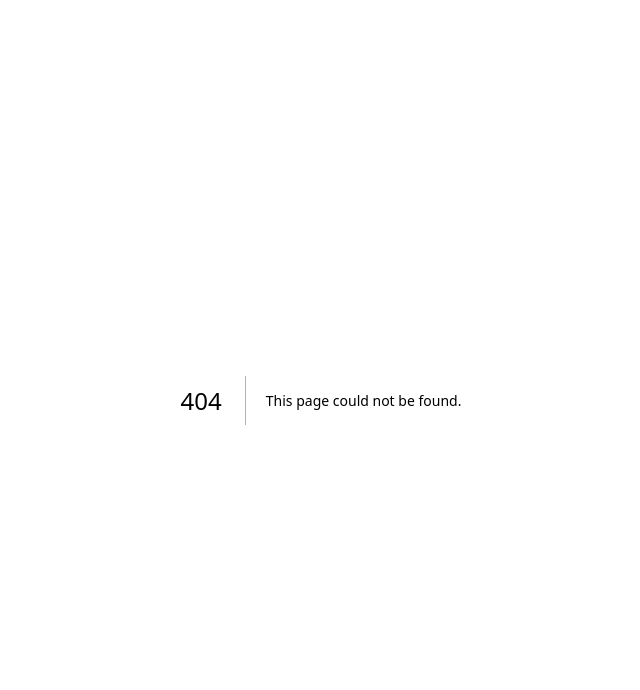
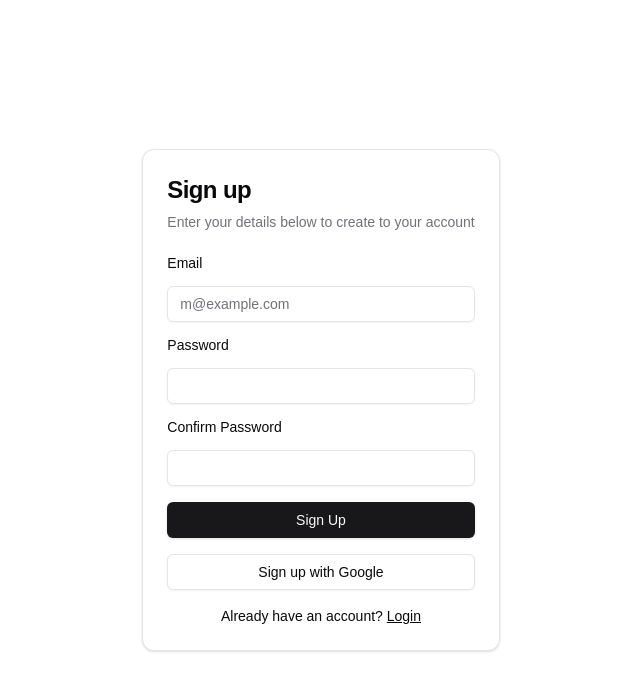
Before and after one commit to gunspartan/subscription-tracker, a Next.js app: page /sign-up in a window 1280 px wide. Before the commit this address had no page. Shown: the top 690 px of the page, without its empty margins (319-959 px from the left). Built offline with nearby package versions, Linux system fonts and the light colour scheme.

Commit message:
Create signin signup forms

```diff
--- /dev/null
+++ b/src/app/(auth)/layout.tsx
@@ -0,0 +1,14 @@
+// import type { Metadata } from 'next';
+import '../globals.css';
+
+export default function AuthLayout({
+  children,
+}: Readonly<{
+  children: React.ReactNode;
+}>) {
+  return (
+    <main>
+      <div className='h-screen flex flex-col items-center justify-center'>{children}</div>
+    </main>
+  );
+}
--- /dev/null
+++ b/src/app/(auth)/sign-in/page.tsx
@@ -0,0 +1,8 @@
+import { LoginForm } from '@/components/login-form';
+import React from 'react';
+
+const SignIn = () => {
+  return <LoginForm />;
+};
+
+export default SignIn;
--- /dev/null
+++ b/src/app/(auth)/sign-up/page.tsx
@@ -0,0 +1,8 @@
+import { SignUpForm } from '@/components/signup-form';
+import React from 'react';
+
+const SignUp = () => {
+  return <SignUpForm />;
+};
+
+export default SignUp;
--- /dev/null
+++ b/src/app/login/page.tsx
@@ -0,0 +1,9 @@
+import { LoginForm } from "@/components/login-form"
+
+export default function Page() {
+  return (
+    <div className="flex h-screen w-full items-center justify-center px-4">
+      <LoginForm />
+    </div>
+  )
+}
--- /dev/null
+++ b/src/components/login-form.tsx
@@ -0,0 +1,92 @@
+'use client';
+
+import Link from 'next/link';
+
+import { z } from 'zod';
+import { Button } from '@/components/ui/button';
+import { Card, CardContent, CardDescription, CardHeader, CardTitle } from '@/components/ui/card';
+import { Input } from '@/components/ui/input';
+import { useForm } from 'react-hook-form';
+import { zodResolver } from '@hookform/resolvers/zod';
+import { Form, FormControl, FormField, FormItem, FormLabel, FormMessage } from './ui/form';
+
+const loginSchema = z.object({
+  email: z.string().email('Please enter a valid email address'),
+  password: z.string().min(8, 'Password must be at least 8 characters'),
+});
+
+export function LoginForm() {
+  const form = useForm<z.infer<typeof loginSchema>>({
+    resolver: zodResolver(loginSchema),
+    defaultValues: {
+      email: '',
+      password: '',
+    },
+  });
+
+  return (
+    <Form {...form}>
+      <form onSubmit={form.handleSubmit((values) => console.log(values))}>
+        <Card className='mx-auto max-w-sm'>
+          <CardHeader>
+            <CardTitle className='text-2xl'>Login</CardTitle>
+            <CardDescription>Enter your email below to login to your account</CardDescription>
+          </CardHeader>
+          <CardContent>
+            <div className='grid gap-4'>
+              <FormField
+                control={form.control}
+                name='email'
+                render={({ field }) => (
+                  <FormItem className='grid gap-2'>
+                    <FormLabel htmlFor='email'>Email</FormLabel>
+                    <FormControl>
+                      <Input
+                        id='email'
+                        type='email'
+                        placeholder='m@example.com'
+                        required
+                        {...field}
+                      />
+                    </FormControl>
+                    <FormMessage />
+                  </FormItem>
+                )}
+              />
+              <FormField
+                control={form.control}
+                name='password'
+                render={({ field }) => (
+                  <FormItem className='grid gap-2'>
+                    <div className='flex items-center'>
+                      <FormLabel htmlFor='password'>Password</FormLabel>
+                      <Link href='#' className='ml-auto inline-block text-sm underline'>
+                        Forgot your password?
+                      </Link>
+                    </div>
+                    <FormControl>
+                      <Input id='password' type='password' required {...field} />
+                    </FormControl>
+                    <FormMessage />
+                  </FormItem>
+                )}
+              />
+              <Button type='submit' className='w-full'>
+                Login
+              </Button>
+              <Button variant='outline' className='w-full'>
+                Login with Google
+              </Button>
+            </div>
+            <div className='mt-4 text-center text-sm'>
+              Don&apos;t have an account?{' '}
+              <Link href='/sign-up' className='underline'>
+                Sign up
+              </Link>
+            </div>
+          </CardContent>
+        </Card>
+      </form>
+    </Form>
+  );
+}
--- /dev/null
+++ b/src/components/signup-form.tsx
@@ -0,0 +1,120 @@
+'use client';
+
+import Link from 'next/link';
+
+import { z } from 'zod';
+import { Button } from '@/components/ui/button';
+import { Card, CardContent, CardDescription, CardHeader, CardTitle } from '@/components/ui/card';
+import { Input } from '@/components/ui/input';
+import { useForm } from 'react-hook-form';
+import { zodResolver } from '@hookform/resolvers/zod';
+import { Form, FormControl, FormField, FormItem, FormLabel, FormMessage } from './ui/form';
+
+const signUpSchema = z
+  .object({
+    email: z.string().email('Please enter a valid email address'),
+    password: z.string().min(8, 'Password must be at least 8 characters'),
+    confirmPassword: z.string().min(8, 'Password must be at least 8 characters'),
+  })
+  .superRefine(({ password, confirmPassword }, ctx) => {
+    if (password !== confirmPassword) {
+      ctx.addIssue({
+        code: 'custom',
+        path: ['confirmPassword'],
+        message: 'Passwords do not match',
+      });
+    }
+  });
+
+export function SignUpForm() {
+  const form = useForm<z.infer<typeof signUpSchema>>({
+    resolver: zodResolver(signUpSchema),
+    defaultValues: {
+      email: '',
+      password: '',
+      confirmPassword: '',
+    },
+  });
+
+  const onSubmit = (values: z.infer<typeof signUpSchema>) => {
+    console.log(values);
+  };
+
+  return (
+    <Form {...form}>
+      <form onSubmit={form.handleSubmit(onSubmit)}>
+        <Card className='mx-auto max-w-sm'>
+          <CardHeader>
+            <CardTitle className='text-2xl'>Sign up</CardTitle>
+            <CardDescription>Enter your details below to create to your account</CardDescription>
+          </CardHeader>
+          <CardContent>
+            <div className='grid gap-4'>
+              <FormField
+                control={form.control}
+                name='email'
+                render={({ field }) => (
+                  <FormItem className='grid gap-2'>
+                    <FormLabel htmlFor='email'>Email</FormLabel>
+                    <FormControl>
+                      <Input
+                        id='email'
+                        type='email'
+                        placeholder='m@example.com'
+                        required
+                        {...field}
+                      />
+                    </FormControl>
+                    <FormMessage />
+                  </FormItem>
+                )}
+              />
+              <FormField
+                control={form.control}
+                name='password'
+                render={({ field }) => (
+                  <FormItem className='grid gap-2'>
+                    <div className='flex items-center'>
+                      <FormLabel htmlFor='password'>Password</FormLabel>
+                    </div>
+                    <FormControl>
+                      <Input id='password' type='password' required {...field} />
+                    </FormControl>
+                    <FormMessage />
+                  </FormItem>
+                )}
+              />
+              <FormField
+                control={form.control}
+                name='confirmPassword'
+                render={({ field }) => (
+                  <FormItem className='grid gap-2'>
+                    <div className='flex items-center'>
+                      <FormLabel htmlFor='password'>Confirm Password</FormLabel>
+                    </div>
+                    <FormControl>
+                      <Input id='password' type='password' required {...field} />
+                    </FormControl>
+                    <FormMessage />
+                  </FormItem>
+                )}
+              />
+              <Button type='submit' className='w-full'>
+                Sign Up
+              </Button>
+              <Button variant='outline' className='w-full'>
+                Sign up with Google
+              </Button>
+            </div>
+            <div className='mt-4 text-center text-sm'>
+              Already have an account?{' '}
+              <Link href='/sign-in' className='underline'>
+                Login
+              </Link>
+            </div>
+          </CardContent>
+        </Card>
+      </form>
+    </Form>
+  );
+}
--- a/src/components/ui/card.tsx
+++ b/src/components/ui/card.tsx
@@ -30,10 +30,10 @@ const CardHeader = React.forwardRef<
 CardHeader.displayName = "CardHeader"
 
 const CardTitle = React.forwardRef<
-  HTMLParagraphElement,
-  React.HTMLAttributes<HTMLHeadingElement>
+  HTMLDivElement,
+  React.HTMLAttributes<HTMLDivElement>
 >(({ className, ...props }, ref) => (
-  <h3
+  <div
     ref={ref}
     className={cn("font-semibold leading-none tracking-tight", className)}
     {...props}
@@ -42,10 +42,10 @@ const CardTitle = React.forwardRef<
 CardTitle.displayName = "CardTitle"
 
 const CardDescription = React.forwardRef<
-  HTMLParagraphElement,
-  React.HTMLAttributes<HTMLParagraphElement>
+  HTMLDivElement,
+  React.HTMLAttributes<HTMLDivElement>
 >(({ className, ...props }, ref) => (
-  <p
+  <div
     ref={ref}
     className={cn("text-sm text-muted-foreground", className)}
     {...props}
```
